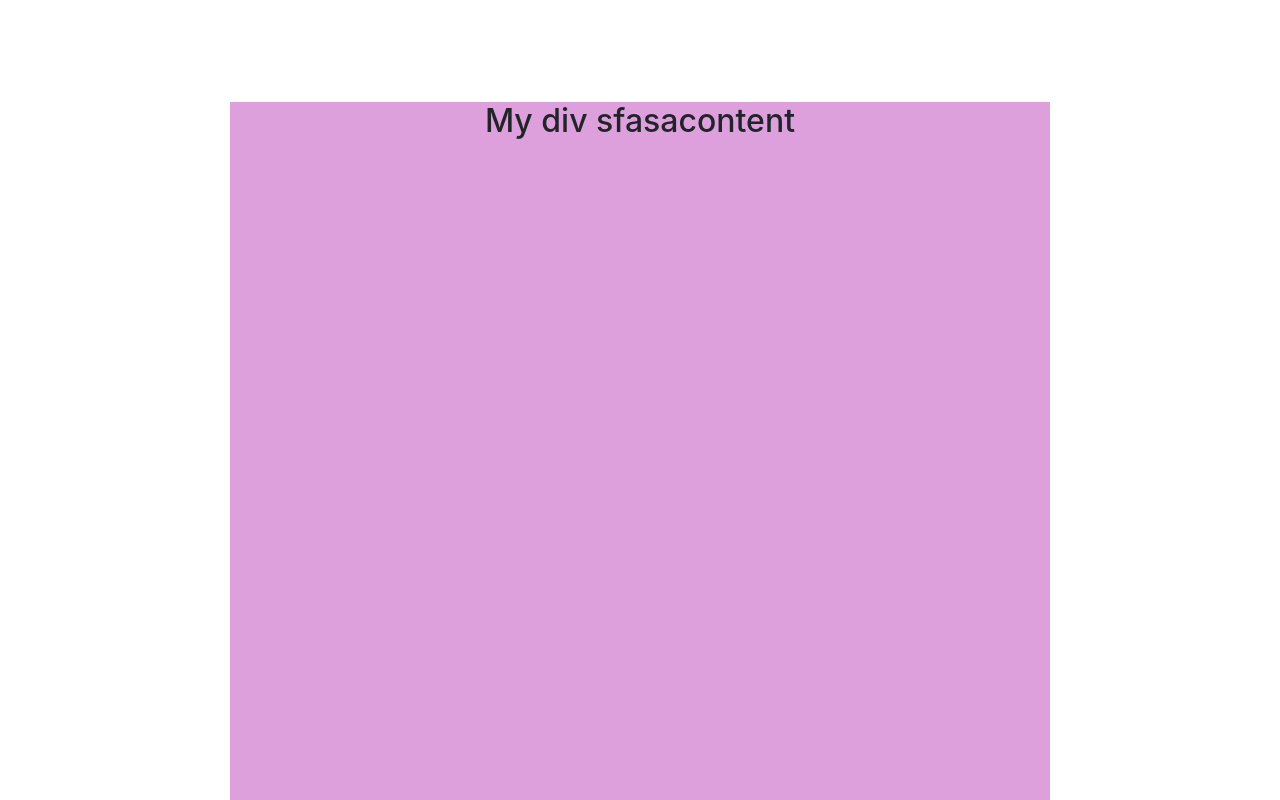
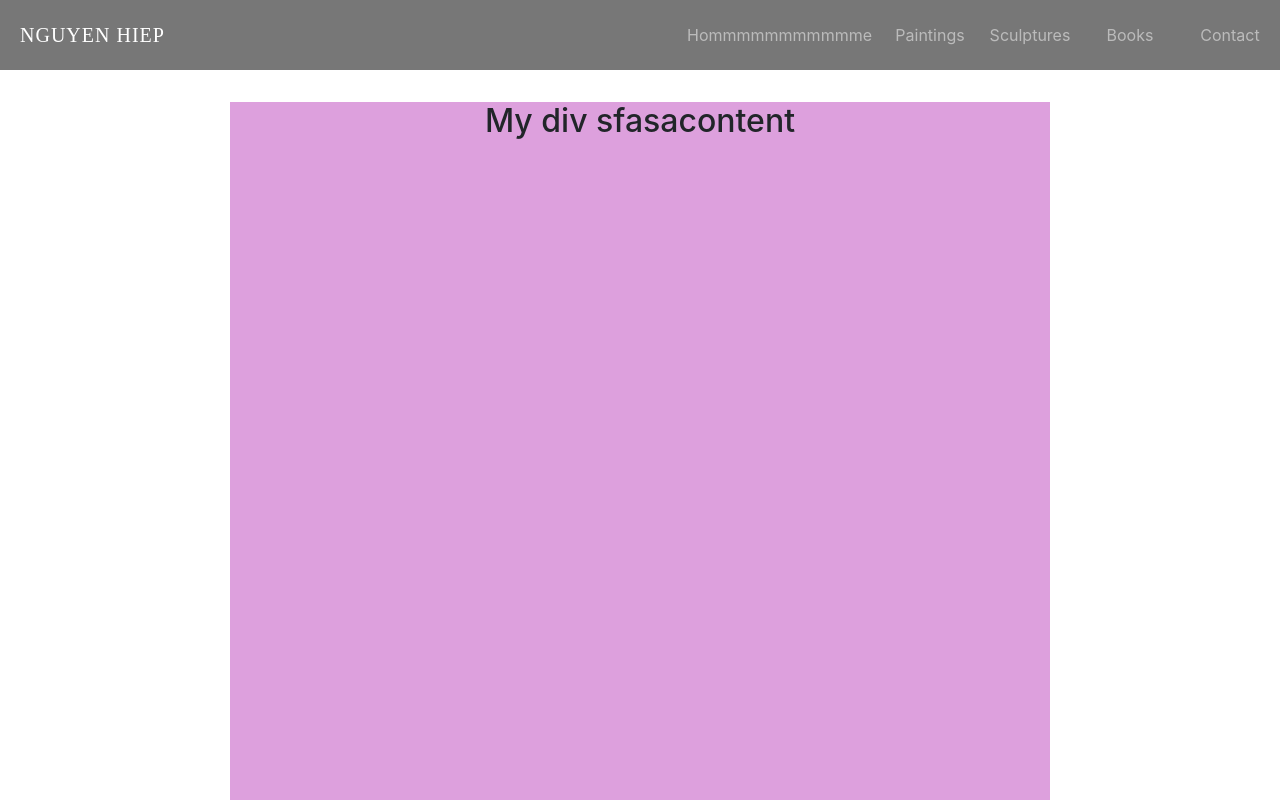
Before and after one commit to cer-nagas/cer-nagas.github.io, a React (Create React App) app: page / in a window 1280 px wide. Shown: the top 800 px of the page. Built offline with nearby package versions, Linux system fonts and the light colour scheme.

Commit message:
Update navbar.scss

```diff
--- a/src/styles/navbar.scss
+++ b/src/styles/navbar.scss
@@ -2,7 +2,7 @@
 #navbar-container {
     padding: 0;
     height: 70px;
-    // Ex 1.1 here
+    background-color: #777777;
     // Ex 1.3 here
 }
 
```
